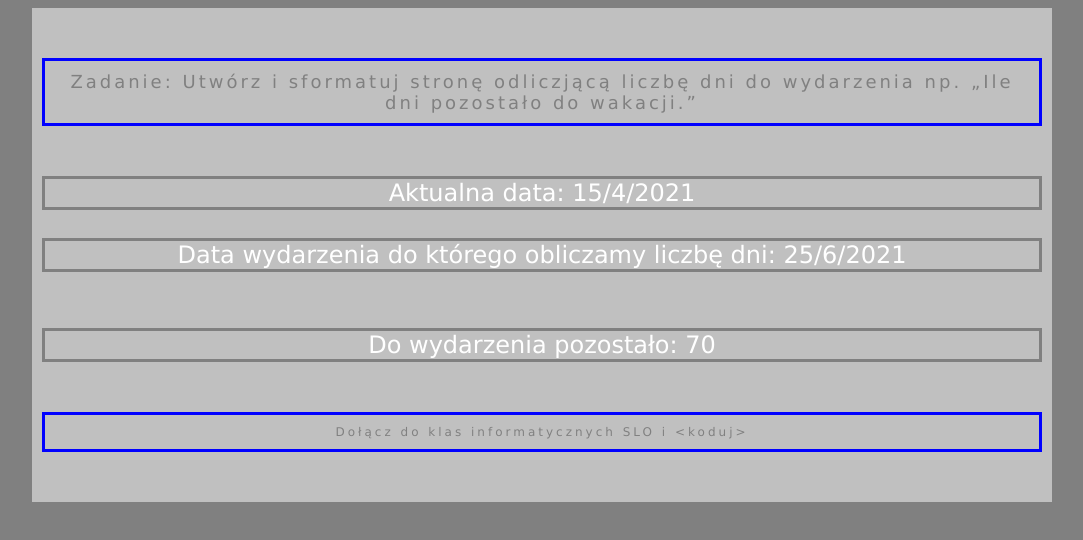
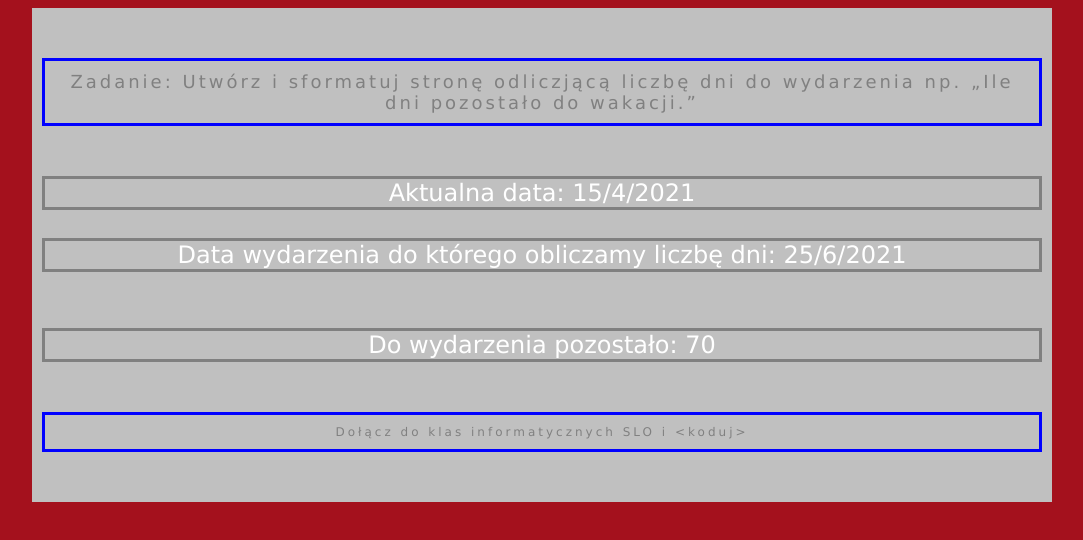
Before and after one commit to slosw2cg01/js, a plain HTML site: page index.html in a window 1280 px wide. Shown: the whole page, without its empty margins (98-1181 px from the left). Drawn offline with Linux system fonts and the light colour scheme.

Commit message:
Update style.css

```diff
--- a/style.css
+++ b/style.css
@@ -1,6 +1,6 @@
 body
 {
-background-color: 	#808080;
+background-color: 	#a4111d;
 font-family: Verdana;
 font-size: 24px;
 color: white;
```
